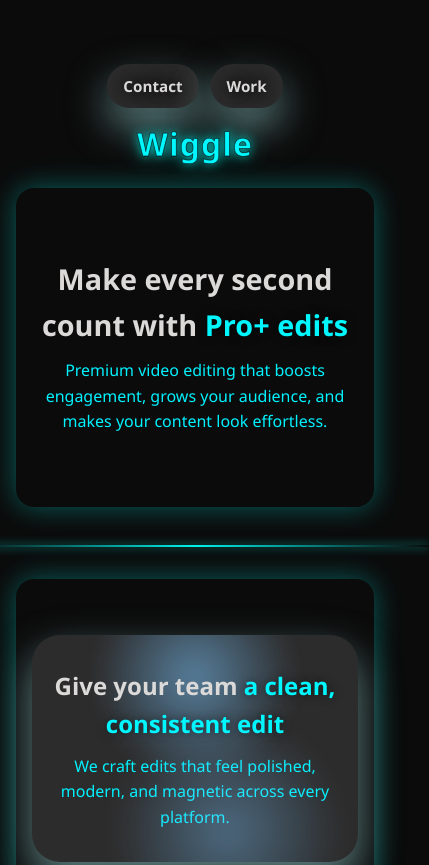
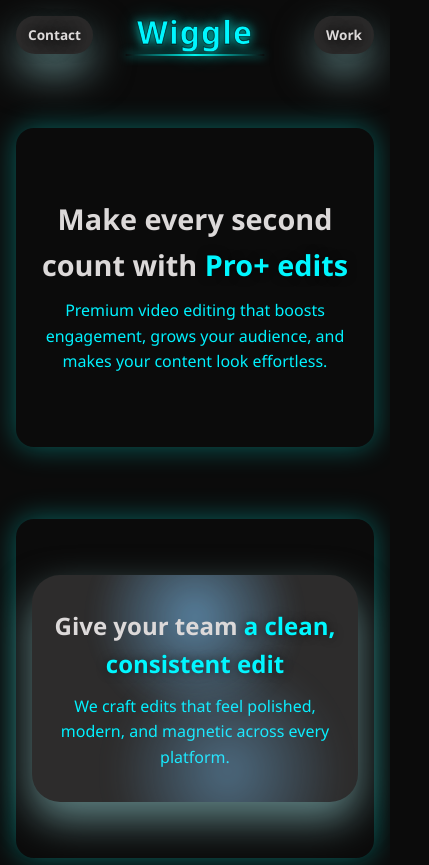
Before and after one commit to arambhblend-cloud/wiggleportfolio, a plain HTML site: page index.html in a window 390 px wide. Shown: the top 865 px of the page, 429 px wide, since content can reach past the window. Drawn offline with Linux system fonts and the light colour scheme.

Commit message:
Add files via upload

```diff
--- a/index.html
+++ b/index.html
@@ -11,7 +11,7 @@
 <body>
     <header class="hero">
         <div class="topbar">
-            <a class="btn btn--ghost" href="https://wa.me/8877810455" target="_blank" rel="noopener">Contact</a>
+            <a class="btn btn--ghost" href="https://wa.me/918877810455" target="_blank" rel="noopener">Contact</a>
             <a class="btn btn--ghost" href="#work">Work</a>
         </div>
         <p class="brand brand--top" data-text="Wiggle">Wiggle</p>
@@ -84,10 +84,11 @@
             <p class="eyebrow">Contact</p>
             <h3>Contact us for amazing video editing projects</h3>
             <div class="contact__actions">
-                <a class="btn btn--primary" href="https://wa.me/8877810455" target="_blank" rel="noopener">WhatsApp
+                <a class="btn btn--primary" href="https://wa.me/918877810455" target="_blank" rel="noopener">WhatsApp
                     us</a>
-                <p class="contact__email"><span class="email-icon" aria-hidden="true">&#9993;</span><a
-                        class="email-highlight" href="mailto:arabhblend@gmail.com">arabhblend@gmail.com</a></p>
+                <a class="btn btn--ghost"
+                    href="https://mail.google.com/mail/?view=cm&fs=1&to=arabhblend@gmail.com"
+                    target="_blank" rel="noopener">Email: arabhblend@gmail.com</a>
             </div>
         </div>
     </section>
@@ -97,7 +98,7 @@
             <div class="faq__intro">
                 <p class="eyebrow">FAQ</p>
                 <h3>Frequently asked questions about us</h3>
-                <a class="btn btn--primary btn--small" href="https://wa.me/8877810455" target="_blank"
+                <a class="btn btn--primary btn--small" href="https://wa.me/918877810455" target="_blank"
                     rel="noopener">Have a question? Let's discuss</a>
             </div>
             <div class="faq__list">
--- a/style.css
+++ b/style.css
@@ -566,20 +566,33 @@ body {
   }
 
   .hero {
-    padding: 64px 0 32px;
+    padding: 104px 0 32px;
   }
 
   .topbar {
-    position: static;
-    justify-content: center;
-    flex-wrap: wrap;
-    margin-bottom: 12px;
+    position: absolute;
+    top: 16px;
+    left: 16px;
+    right: 16px;
+    justify-content: space-between;
+    align-items: center;
+    flex-wrap: nowrap;
+    margin-bottom: 0;
+    z-index: 3;
+  }
+
+  .topbar .btn {
+    padding: 8px 12px;
+    font-size: 0.85rem;
   }
 
   .brand--top {
-    position: static;
-    transform: none;
-    margin: 8px auto 0;
+    position: absolute;
+    top: 16px;
+    left: 50%;
+    transform: translateX(-50%);
+    margin: 0;
+    z-index: 2;
   }
 
   .hero__content {
```
